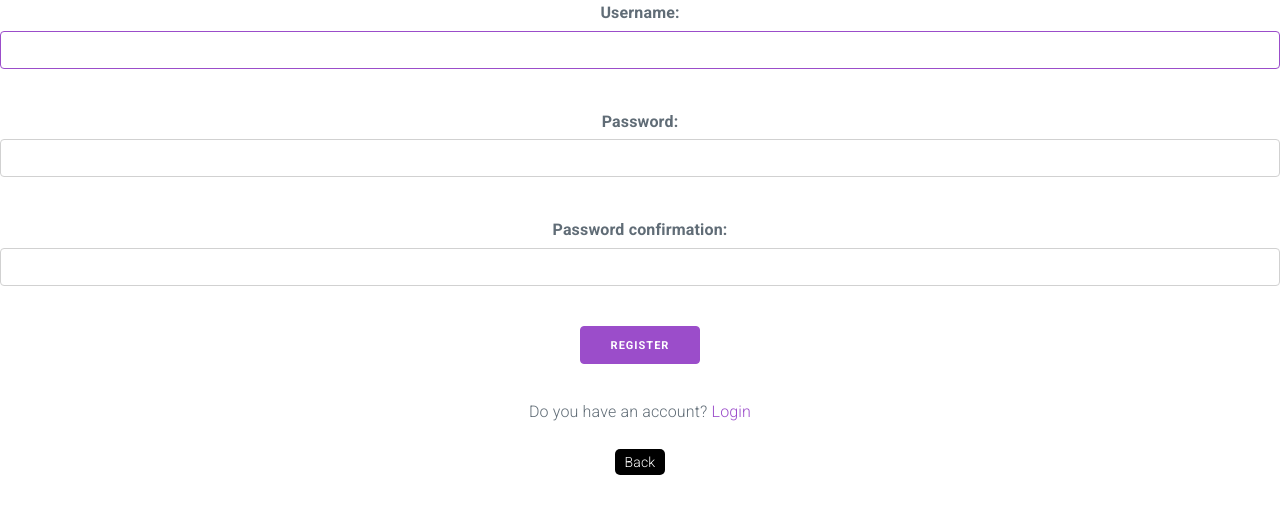
After one commit to fedeservian/Proyecto-Final-Servian, a Django app: page /register/ in a window 1280 px wide. The commit adds this page. Shown: the top 514 px of the page. Run offline with Django 5.2, Linux system fonts and the light colour scheme.

Commit message:
Register and Redirection

```diff
--- a/src/curso/forms.py
+++ b/src/curso/forms.py
@@ -1,6 +1,8 @@
 from django import forms
 from .models import Product, ProductionOrder, Category, Inventory
-from django.contrib.auth.forms import AuthenticationForm
+from django.contrib.auth.forms import AuthenticationForm, UserCreationForm
+from django.contrib.auth.models import User
+from typing import Any
 
 
 class CategoryForm(forms.ModelForm):
@@ -30,3 +32,15 @@ class CustomAuthenticationForm(AuthenticationForm):
     class Meta:
         model = AuthenticationForm
         fields = ['username', 'password']
+
+class CustomCreationForm(UserCreationForm):
+    class Meta:
+        model = User
+        fields = ['username', 'password1', 'password2']
+        helps_texts = {'username': ''}
+
+    def __init__(self, *args: Any, **kwargs: Any) -> None:
+        super().__init__(*args, **kwargs)
+        self.fields['username'].help_text = ''
+        self.fields['password1'].help_text = ''
+        self.fields['password2'].help_text = ''
--- /dev/null
+++ b/src/curso/templates/curso/register.html
@@ -0,0 +1,12 @@
+{% extends 'curso/base.html' %}
+
+{% block contenido %}
+    <form method="post">
+        {% csrf_token %}
+        {{ form.as_p }}
+        <button type=""submit>Register</button>
+    </form>
+    <p>
+        Do you have an account? <a href="{% url 'curso:login' %}">Login</a>
+    </p><a href="/" style="background-color: black; color: white; padding: 5px 10px; font-size: 14px; text-decoration: none; border-radius: 5px;">Back</a>
+{% endblock contenido %}
--- a/src/curso/urls.py
+++ b/src/curso/urls.py
@@ -20,4 +20,5 @@ urlpatterns = [
     path("inventory/create/", inventory_create, name="inventory_create"),
 
     path('login/', views.CustomLoginView.as_view(), name='login'),
+    path('register/', views.CustomRegisterView.as_view(), name='register' )
 ]
--- a/src/curso/views.py
+++ b/src/curso/views.py
@@ -1,12 +1,16 @@
 from django.shortcuts import redirect, render
 from .forms import CategoryForm, ProductForm, ProductionOrderForm, InventoryForm
 from .models import Category, Product, ProductionOrder, Inventory
-from .forms import CustomAuthenticationForm
+from .forms import CustomAuthenticationForm, CustomCreationForm
 from django.contrib.auth.views import LoginView
 from django.urls import reverse_lazy
 from django.contrib import messages
 from django.contrib.auth.forms import AuthenticationForm
-from django.http import HttpResponse
+from django.http import HttpResponse, HttpResponseRedirect
+from django.views.generic import CreateView
+from django.forms import ModelForm
+
+
 
 def index(request):
     return render(request, "curso/index.html")
@@ -80,3 +84,15 @@ class CustomLoginView(LoginView):
         usuario = form.get_user()
         messages.success(self.request, f"Login Successful, ¡Welcome {usuario.username}!")
         return super().form_valid(form)
+
+class CustomRegisterView(CreateView):
+    form_class = CustomCreationForm
+    template_name = 'curso/register.html'
+
+
+    def get_success_url(self):
+        return reverse_lazy('curso:login')
+
+    def form_valid(self, form):
+        messages.success(self.request, "¡Registered Successfully! Your account has been created. Now login to access your profile.")
+        return super().form_valid(form)
```
Also changed, not shown: src/curso/templates/curso/login.html (+10 -2 lines), src/db.sqlite3.
